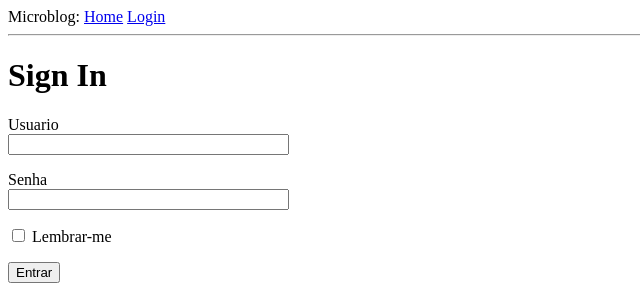
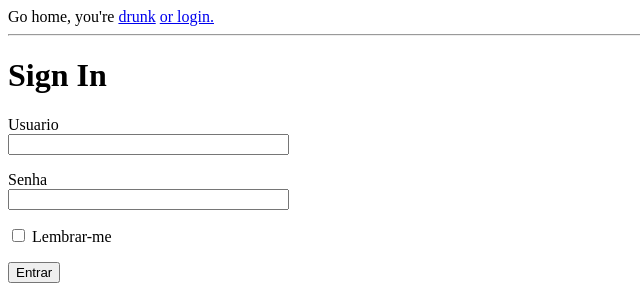
Before and after one commit to orcololo/python-flask-mega-tutorial, a Flask app: page / in a window 1280 px wide. Shown: the top 300 px of the page, without its empty margins (0-640 px from the left). Run offline with Flask 2, Linux system fonts and the light colour scheme.

Commit message:
new readme and base

```diff
--- a/app/templates/base.html
+++ b/app/templates/base.html
@@ -8,9 +8,9 @@
     </head>
     <body>
         <div>
-            Microblog:
-            <a href="/index">Home</a>
-            <a href="/login">Login</a>
+            Go home, you're
+            <a href="/index">drunk</a>
+            <a href="/login">or login.</a>
         </div>
         <hr>
         {% with messages = get_flashed_messages() %}
```
Also changed, not shown: README.md.
